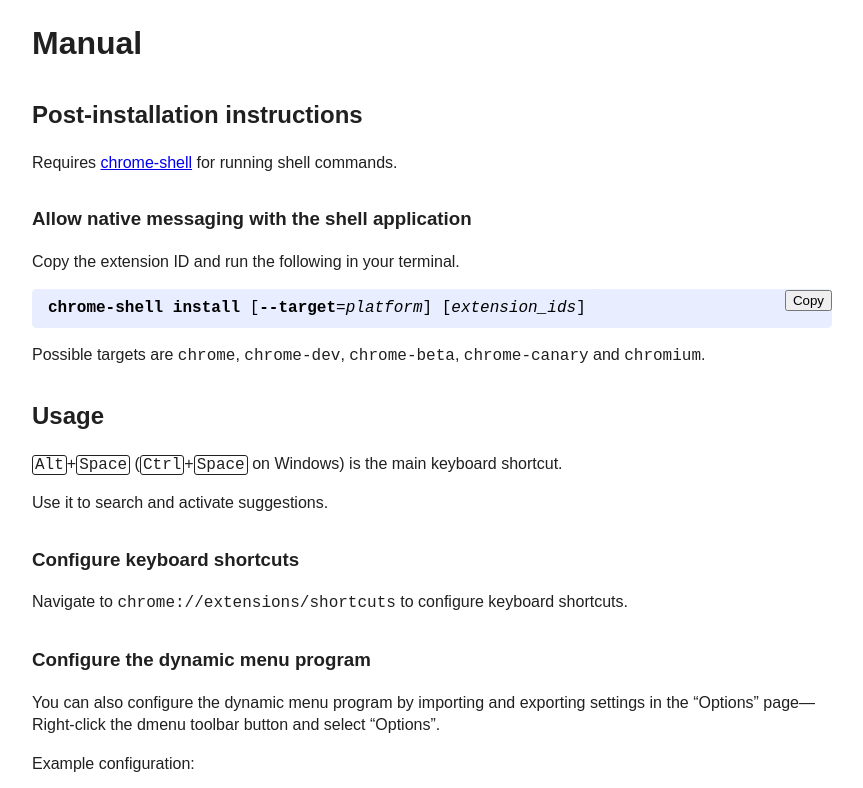
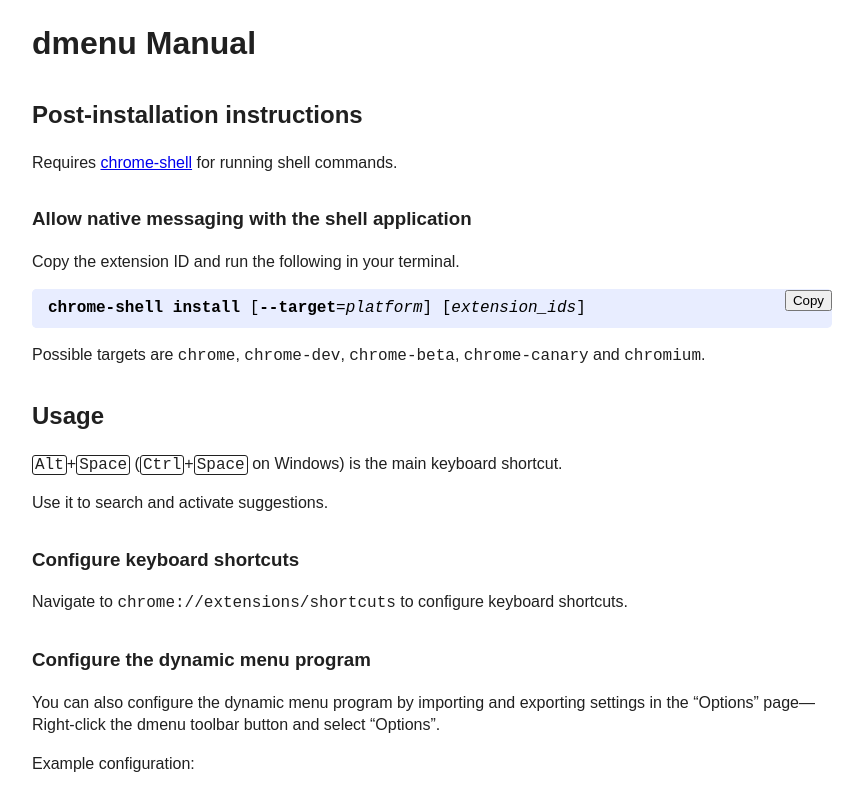
Before and after one commit to taupiqueur/chrome-dmenu, a browser extension: page src/manual/manual.html in a window 1280 px wide. Shown: the top 788 px of the page, without its empty margins (208-1071 px from the left). Drawn offline with Linux system fonts and the light colour scheme.

Commit message:
Use a more descriptive title for manual

```diff
--- a/src/manual/manual.html
+++ b/src/manual/manual.html
@@ -6,10 +6,10 @@
     <link href="manual.css" rel="stylesheet">
   </head>
   <body>
-    <main id="manual">
+    <main id="dmenu_manual">
       <h1>
-        <a href="#manual">
-          Manual
+        <a href="#dmenu_manual">
+          dmenu Manual
         </a>
       </h1>
       <section id="post_installation_instructions">
```
